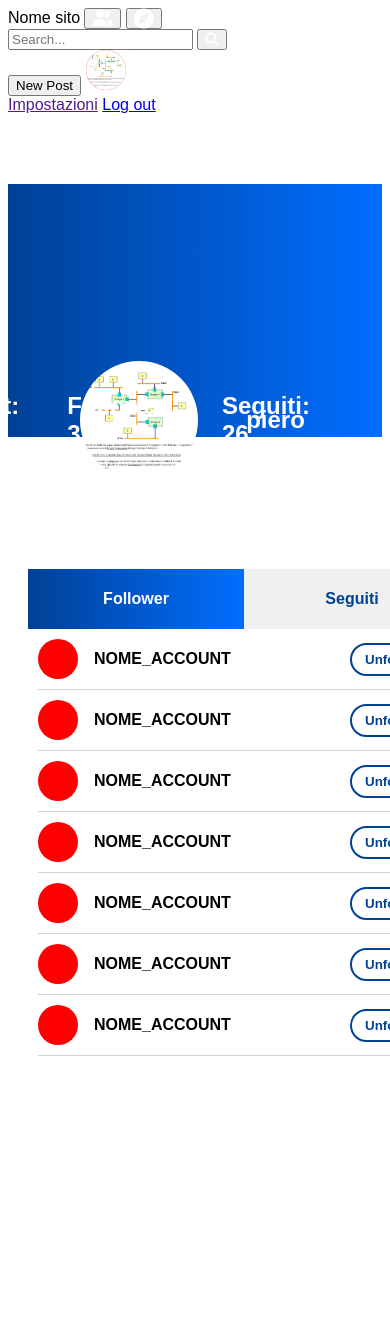
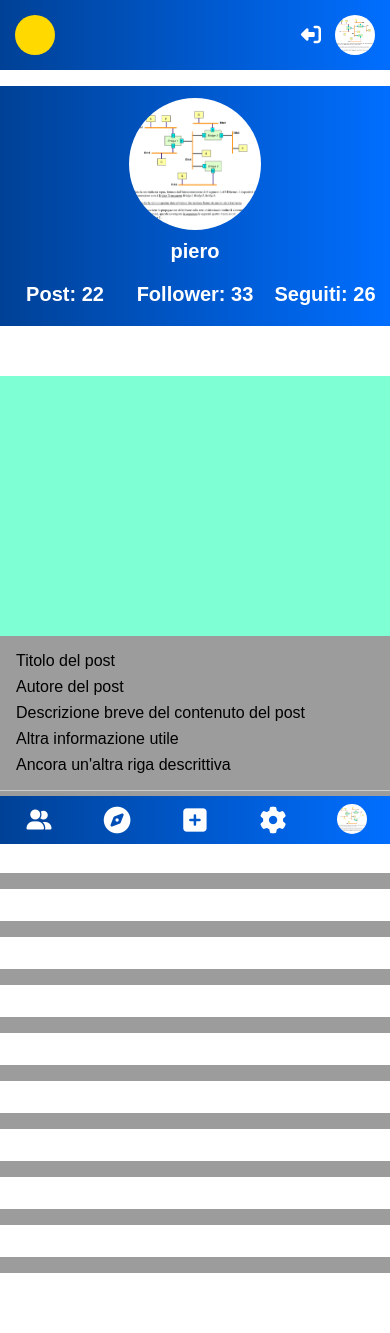
Before and after one commit to GabriRota/DeckShow, a Django app: page /profile/5/ in a window 390 px wide; the page is wider, and only the part inside the window is pictured. Before the commit the page ends 1056 px from the top of that part, so only its background shows below. Run offline with Django 5.2, Linux system fonts and the light colour scheme; data comes from the database, SQL or seed files in the repository; some libraries are stand-ins or nearby versions.

Commit message:
Pagina profilo

```diff
--- a/core/urls.py
+++ b/core/urls.py
@@ -9,5 +9,4 @@ urlpatterns = [
     path('profile/<int:user_id>/', user_profile, name='user_profile'),
     path('logout/', views.logout, name="logout"),
     path('perTe/', views.perTe, name="perTe"),
-    path('layout/', views.layout, name="layout"),
 ]
--- a/core/views.py
+++ b/core/views.py
@@ -73,10 +73,3 @@ def perTe(request):
         user_object = User.objects.get(username=request.user.username)
         user_profile = Profile.objects.get(user=user_object)
     return render(request, 'perTe.html', {'user_profile': user_profile})
-
-def layout(request):
-    user_profile = None
-    if request.user.is_authenticated:
-        user_object = User.objects.get(username=request.user.username)
-        user_profile = Profile.objects.get(user=user_object)
-    return render(request, 'layout.html', {'user_profile': user_profile})
--- a/static/css/baseLayout.css
+++ b/static/css/baseLayout.css
@@ -115,7 +115,7 @@ button:active{
     margin-bottom: 1em;
 }
 
-.img-profilo{
+.img-profilo-1{
     width: 30px;
     height: 30px;
     border-radius: 50%;
@@ -137,31 +137,37 @@ button:active{
 
     .bar {
         position: fixed;
+        display: flex;
         bottom: 0;
         top: auto;
         left: 0;
         width: 100%;
         height: 48px;
-        padding: 0 1em;
+        padding: 0 0;
         flex-direction: row;
         justify-content: center;
         align-items: center;
-        padding: 0 1em;
-        gap: 2em;
         background: linear-gradient(90deg,rgb(0, 65, 150), rgb(0, 110, 255));
         z-index: 1000;
+    }
+    .upper-bar{
+        flex: 3;
+    }
+
+    .bottom-bar{
+        flex: 2;
     }
 
     .upper-bar,
     .bottom-bar {
         display: flex;
+        justify-content: space-around;
         flex-direction: row;
-        gap: 2em;
     }
 
     .bar a button {
         margin: 0;
-        flex: 0 0 auto;
+        flex: 1;
     }
 
   }
--- a/static/css/perTe.css
+++ b/static/css/perTe.css
@@ -44,7 +44,7 @@
     align-items: flex-start;
     margin: 2em auto;
     max-width: 1600px;
-    padding: 0 1em;
+    padding: 0 2em;
     box-sizing: border-box;
 }
 
@@ -52,7 +52,7 @@
     width: 432px;
     height: fit-content;
     background-color: white;
-    margin: 0 20px;
+    margin-left: 1em;
 }
 
 .consigliati {
@@ -165,7 +165,7 @@
     color: white;
 }
 
-@media screen and (max-width: 1100px) {
+@media screen and (max-width: 1050px) {
     .sidebar {
         display: none;
     }
--- a/static/css/profile.css
+++ b/static/css/profile.css
@@ -5,9 +5,8 @@ body{
 
 .profile-info{
     position: relative;
-    margin-top: 70px;
     width: 100%;
-    height: 35vh;
+    height: 12em;
     color: white;
     font-weight: 600;
     font-size: 24px;
@@ -15,10 +14,14 @@ body{
     margin-bottom: 50px;
 }
 
-.img-big{
+.profile-info p{
+    padding-left: 1.5em;
+}
+
+.banner{
     background: linear-gradient(90deg,rgb(0, 65, 150), rgb(0, 110, 255));
     width: 100%;
-    height: 30vh;
+    height: 10em;
     position: relative
 }
 
@@ -26,41 +29,91 @@ body{
     position: absolute;
     left: 3em;
     bottom: 0px;
-    height: 14vh;
+    height: 5.5em;
     display: flex;
     align-items: center;
 }
 
 .img-profilo-big{
-    height: 14vh;
-    width: 14vh;
+    height: 5.5em;
+    width: 5.5em;
     border-radius: 50%;
-}
-
-.nome-utente{
-    margin-left: 2em;
 }
 
 .stats{
    position: absolute;
-   right: 3em;
+   right: 2em;
    bottom: 0em;
    height: 14vh;
    display: flex;
    align-items: center;
 }
 
-.stats p{
-    padding-left: 2em;
+.container-padre{
+    display: flex;
+    flex-direction: row;
+    gap: 1em;
+    width: 100%;
+    align-items: flex-start;
+    padding: 0 2em;
+    box-sizing: border-box;
 }
 
-.container-padre{
+.grid-container{
+    flex: 1;
+    display: grid;
+    grid-template-columns: repeat(auto-fit, 432px);
+    gap: 2em;
+    justify-content: center;
+}
+
+.inserzione{
+    width: 100%;
+    height: 480px;
+    background-color: rgb(156, 156, 156);
+    padding-bottom: 1em;
+}
+
+.immagini {
     display: flex;
+    width: 100%;
+    background-color: red;
+    margin-bottom: 1em;
+}
+
+.img-wrapper{
+    aspect-ratio: 3/4;
+    flex: 1;
+    overflow: hidden;
+    background-color: aquamarine;
+}
+
+.contenuto-post p {
+    margin: 0.5em 0 0 0;
+    padding: 0 1em;
+}
+
+.bottom-post {
+    display: flex;
+    justify-content: space-between;
+    align-items: center;
+    margin-top: 1em;
+    padding: 1em 1em 0 1em;
+    border-top: 1px solid #ccc;
+}
+
+.simboli i {
+    margin-right: 1em;
+    color: white;
+}
+
+.data {
+    font-size: 0.9em;
+    color: white;
 }
 
 .sidebar{
     width: 432px;
-    margin: 20px;
     height: fit-content;
     background-color: white;
 }
@@ -136,28 +189,65 @@ input[type="radio"]:checked + label{
     font-weight: 600;
 }
 
-
-
-
-
-
-
-
-
-.container-padre {
-    display: flex;
-    flex-direction: row;
-    gap: 20px;
-    width: 100%;
-  }
-
   /* Allarga il contenitore centrale quando non c’è la sidebar */
-  @media screen and (max-width: 900px) {
-    .container-padre {
-      flex-direction: column;
+  @media screen and (max-width: 950px) {
+    .profile-info{
+        height: 10em;
+    }
+    .sidebar{
+        display: none;
     }
 
     .grid-container {
       width: 100%;
     }
+    .profile-data{
+        top: 0.5em;
+        position: absolute;
+        flex-direction: column;
+        width: 100%;
+        height: auto;
+        left: 0;
+    }
+
+    .nome-utente{
+        width: 100%;
+        padding: 0;
+        margin: 0;
+        text-align: center;
+        margin-top: 0.5em;
+    }
+
+    .stats{
+        left: 0;
+        width: 100%;
+        text-align: center;
+        height: auto;
+    }
+
+    .stats p{
+        padding: 0;
+        flex: 1;
+    }
+
+    .profile-info p{
+        font-size: 20px;
+        padding-left: 0;
+    }
   }
+
+  @media screen and (max-width: 600px) {
+
+    .grid-container{
+        margin: 0;
+        grid-template-columns: 1fr;
+        gap: 2em;
+    }
+
+    .inserzione{
+        width: 100vW;
+        height: auto;
+    }
+
+
+}
--- a/templates/layout.html
+++ b/templates/layout.html
@@ -18,7 +18,7 @@
           {% if user.is_authenticated %}
           <div class="profile-container">
             <a href="{% url 'logout' %}" title="Log out"><button><i class="fa-solid fa-right-from-bracket fa-flip-horizontal fa-xl" style="color: #ffffff;"></i></button></a>
-            <img src="{{user_profile.img_profilo.url}}" alt="" class="img-profilo-2" id="img-profilo">
+            <img src="{{user_profile.img_profilo.url}}" alt="" class="img-profilo-2" id="img-profilo-2">
           </div>
           {% else %}
           <a href="{% url 'login' %}"><button class="accedi">Accedi</button></a>
@@ -35,7 +35,7 @@
       </div>
       <div class="bottom-bar">
         <a href="" title="Impostazioni"><button><i class="fa-solid fa-gear fa-2xl" style="color: #ffffff;"></i></button></a>
-        <a href="{% url 'user_profile' request.user.id %}" title="Profilo"><button><img src="{{user_profile.img_profilo.url}}" alt="" class="img-profilo" id="img-profilo"></button></a>
+        <a href="{% url 'user_profile' request.user.id %}" title="Profilo"><button><img src="{{user_profile.img_profilo.url}}" alt="" class="img-profilo-1" id="img-profilo-1"></button></a>
       </div>
     </div>
     {% else %}
--- a/templates/profile.html
+++ b/templates/profile.html
@@ -1,41 +1,13 @@
+{% extends 'layout.html' %}
 {% load static %}
-<!DOCTYPE html>
-<html lang="en">
-<head>
-    <meta charset="UTF-8">
-    <meta name="viewport" content="width=device-width, initial-scale=1.0">
-    <link rel="stylesheet" href="https://cdnjs.cloudflare.com/ajax/libs/font-awesome/6.7.2/css/all.min.css" integrity="sha512-Evv84Mr4kqVGRNSgIGL/F/aIDqQb7xQ2vcrdIwxfjThSH8CSR7PBEakCr51Ck+w+/U6swU2Im1vVX0SVk9ABhg==" crossorigin="anonymous" referrerpolicy="no-referrer" />
-    <link href="{% static 'css/header.css' %}" rel="stylesheet">
-    <link href="{% static 'css/home.css' %}" rel="stylesheet">
+
+{% block title %}Esplora - DeckShow{% endblock %}
+{% block extra_css %}
 <link href="{% static 'css/profile.css' %}" rel="stylesheet">
-    <link rel="stylesheet" href="https://cdnjs.cloudflare.com/ajax/libs/flag-icon-css/4.1.4/css/flag-icon.min.css">
-
-</head>
-<body>
-    <header>
-          <div class="nomeSito">Nome sito
-            <a href="{% url 'perTe' %}" title="Post delle persone che segui"><button><i class="fa-solid fa-user-group fa-lg" style="color: #ffffff;"></i></button></a><!--DA INSERIRE LINK-->
-            <a href="{% url 'index' %}" title="Esplora nuovi post"><button><i class="fa-solid fa-compass fa-xl" style="color: #ffffff;"></i></button></a>
-          </div>
-        <div class="ricerca">
-          <input class="barraRicerca" placeholder="Search...">
-          <button type="submit"><i class="fa-solid fa-magnifying-glass" style="color: #ffffff;"></i></button>
-        </div>
-        <div class="accesso">
-          <div class="profile-container">
-            <a><button class="registrati">New Post</button></a>
-            <img src="{{user_profile.img_profilo.url}}" alt="" class="img-profilo" id="img-profilo">
-            <div class="dropdown-menu" id="dropdown-menu">
-              <a href="">Impostazioni</a>
-              <a href="{% url 'logout' %}">Log out</a>
-            </div>
-          </div>
-        </div>
-    </header>
+{% endblock %}
+{% block content %}
 <div class="profile-info">
-      <div class="img-big">
-
-      </div>
+  <div class="banner"></div>
   <div class="profile-data">
     <img src="{{ user_profile.img_profilo.url }}" alt="" class="img-profilo-big" id="img-profilo">
     <p class="nome-utente">
@@ -53,7 +25,30 @@
 </div>
 <div class="container-padre">
   <div class="grid-container">
-        <div class="inserzione"></div>
+    <div class="inserzione">
+      <div class="immagini">
+        <div class="img-wrapper">
+        </div>
+        <div class="img-wrapper">
+        </div>
+      </div>
+
+      <div class="contenuto-post">
+        <p class="titolo">Titolo del post</p>
+        <p class="autore">Autore del post</p>
+        <p class="descrizione">Descrizione breve del contenuto del post</p>
+        <p class="descrizione">Altra informazione utile</p>
+        <p class="descrizione">Ancora un'altra riga descrittiva</p>
+      </div>
+
+      <div class="bottom-post">
+        <div class="simboli">
+          <i class="fa-regular fa-heart"></i>
+          <i class="fa-regular fa-clipboard"></i>
+        </div>
+        <div class="data">10 Aprile 2025</div>
+      </div>
+    </div>
     <div class="inserzione"></div>
     <div class="inserzione"></div>
     <div class="inserzione"></div>
@@ -121,5 +116,4 @@
       <button>Unfollow</button>
     </div>
   </div>
-</body>
-</html>
+  {% endblock %}
```
Lines whose indentation alone changed are shown as unchanged.
